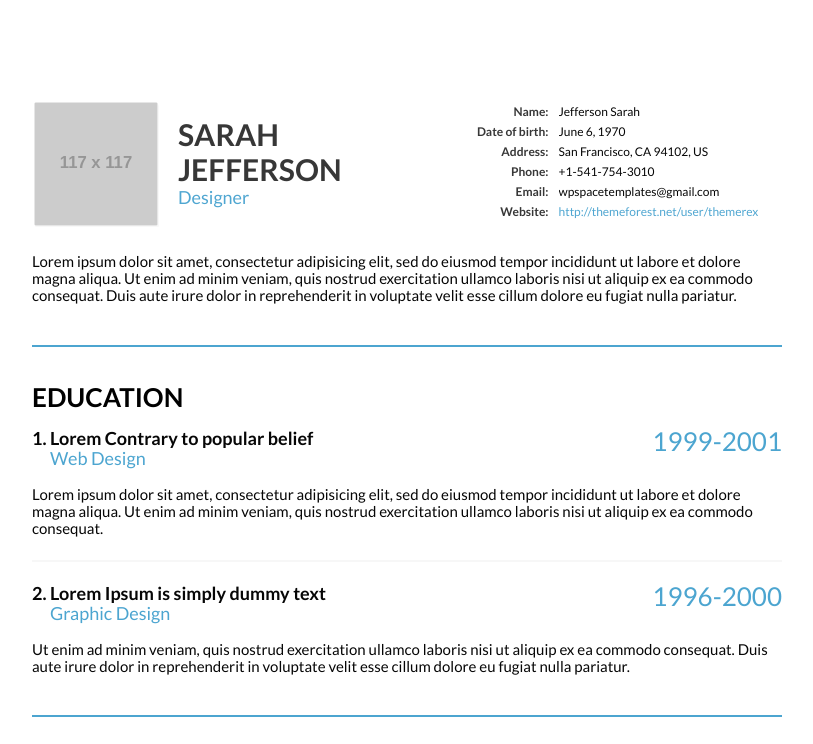
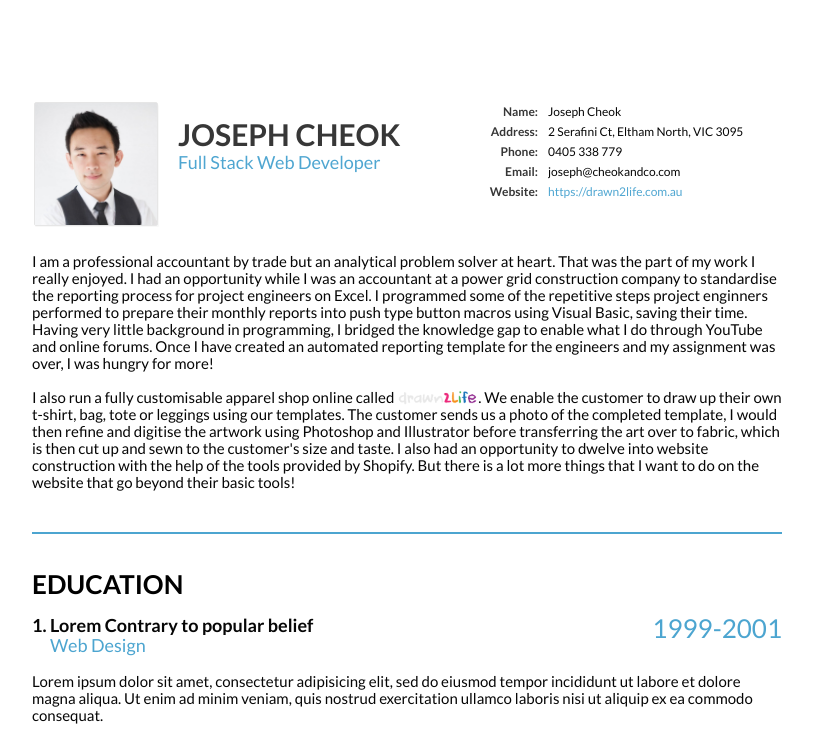
Before and after one commit to josephcheok/Advanced-Portfolio, a plain HTML site: page print.html in a window 1280 px wide. Shown: the top 744 px of the page, without its empty margins (233-1046 px from the left). Drawn offline with Linux system fonts and the light colour scheme; placeholder pictures from the web are drawn by us.

Commit message:
Portfolio now in right folders

```diff
--- a/print.html
+++ b/print.html
@@ -2,7 +2,7 @@
 <html lang="en-US">
 <head>
 <meta charset="UTF-8">
-<title>ShiftCV</title>
+<title>Joseph Cheok CV</title>
 <link rel="shortcut icon" type="image/x-icon" href="images/favicon.ico"/>
 <link rel="stylesheet" type="text/css" media="all" href="style/style.css">
 <link rel="stylesheet" type="text/css" media="all" href="style/print.css">
@@ -22,26 +22,44 @@
           <div id="profile_header">
             <table>
               <tr>
-                <td id="profile_user"><div id="profile_photo"><img src="http://placehold.it/117x117" alt="Jefferson Sarah"/></div>
+                <td id="profile_user"><div id="profile_photo"><img src="images_post/Portfolio Image - Cropped.jpg" alt="Jefferson Sarah"/></div>
                   <div id="profile_name_area">
                     <div id="profile_name">
-                      <h1 id="profile_title"><span class="firstname">Sarah</span> <span class="lastname">Jefferson</span></h1>
-                      <h4 id="profile_position">Designer</h4>
+                      <h1 id="profile_title"><span class="firstname">Joseph</span> <span class="lastname">Cheok</span></h1>
+                      <h4 id="profile_position">Full Stack Web Developer</h4>
                     </div>
                   </div></td>
-                <td id="profile_data"><div class="profile_row"> <span class="th">Name:</span><span class="td">Jefferson Sarah</span> </div>
-                  <div class="profile_row"> <span class="th">Date of birth:</span><span class="td">June 6, 1970</span> </div>
-                  <div class="profile_row"> <span class="th">Address:</span><span class="td">San Francisco, CA 94102, US</span> </div>
-                  <div class="profile_row"> <span class="th">Phone:</span><span class="td">+1-541-754-3010</span> </div>
-                  <div class="profile_row"> <span class="th">Email:</span><span class="td">wpspacetemplates@gmail.com</span> </div>
-                  <div class="profile_row"> <span class="th">Website:</span><span class="td"><a href="http://themeforest.net/user/themerex">http://themeforest.net/user/themerex</a></span> </div></td>
+                <td id="profile_data"><div class="profile_row"> <span class="th">Name:</span><span class="td">Joseph Cheok</span> </div>
+                  <!-- <div class="profile_row"> <span class="th">Date of birth:</span><span class="td">June 6, 1970</span> </div> -->
+                  <div class="profile_row"> <span class="th">Address:</span><span class="td">2 Serafini Ct, Eltham North, VIC 3095</span> </div>
+                  <div class="profile_row"> <span class="th">Phone:</span><span class="td">0405 338 779</span> </div>
+                  <div class="profile_row"> <span class="th">Email:</span><span class="td">joseph@cheokandco.com</span> </div>
+                  <div class="profile_row"> <span class="th">Website:</span><span class="td"><a href="https://www.drawn2life.com.au">https://drawn2life.com.au</a></span> </div></td>
               </tr>
             </table>
           </div>
         </div>
         <div class="section_body profile_section_body">
-          <div class="proile_body"> Lorem ipsum dolor sit amet, consectetur adipisicing elit, sed do eiusmod tempor incididunt ut labore et dolore magna aliqua. Ut enim ad minim veniam, quis nostrud exercitation ullamco laboris nisi ut aliquip ex ea commodo consequat. Duis aute irure dolor in reprehenderit in voluptate velit esse cillum dolore eu fugiat nulla pariatur. </div>
-        </div>
+            <div class="profile_body">I am a professional accountant by trade but an analytical problem solver
+                at heart. That was the part of my work I really enjoyed. I had an opportunity
+                while I was an accountant at a power grid construction company to standardise the
+                reporting process for project engineers on Excel. I programmed some of the
+                repetitive steps project enginners performed to prepare their monthly reports
+                into push type button macros using Visual Basic, saving their time. Having very little
+                background in programming, I bridged the knowledge gap to enable what I do through
+                YouTube and online forums. Once I have created an automated reporting template for the
+                engineers and my assignment was over, I was hungry for more!
+                <br>
+                <br>
+                I also run a fully customisable apparel shop online called <a href="https://www.drawn2life.com.au"><img id="business-logo" src="./images_post/drawn2lifelogo-lesserwhite.png"></a>.
+                We enable the customer to draw up their own t-shirt, bag, tote or leggings using our
+                templates. The customer sends us a photo of the completed template, I would
+                then refine and digitise the artwork using Photoshop and Illustrator before transferring
+                the art over to fabric, which is then cut up and sewn to the customer's size and taste.
+                I also had an opportunity to dwelve into website construction with the help of the tools
+                provided by Shopify. But there is a lot more things that I want to do on the website that go
+                beyond their basic tools! </div>
+            </div>
       </section>
       <section id="resume" class="section resume_section even printable">
         <div class="section_header resume_section_header"> </div>
```
Also changed, not shown: index.html (+26 -26 lines), video_post/drawn2lifeCampaign.jpg (added), 1 other file.
